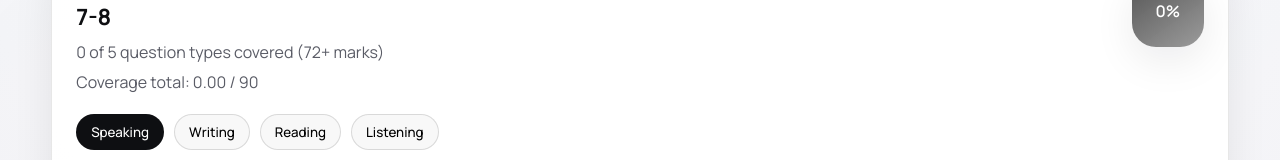
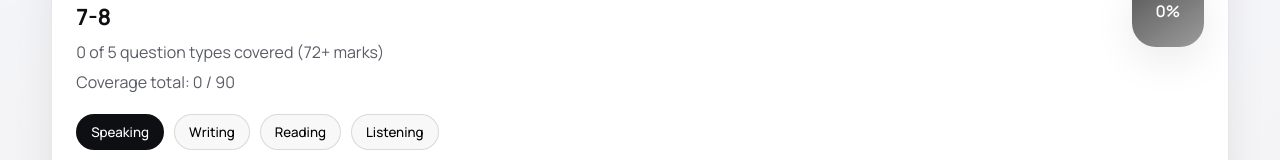
Before and after one commit to scuba3198/pte-class-coverage, a React (Vite) app: page / in a window 1280 px wide. Shown: the part 260-420 px from the top of the page. Built offline with nearby package versions, Linux system fonts and the light colour scheme.

Commit message:
style: remove decimals from coverage total

```diff
--- a/src/presentation/components/CoverageCard.tsx
+++ b/src/presentation/components/CoverageCard.tsx
@@ -47,7 +47,7 @@ export const CoverageCard: React.FC<CoverageCardProps> = ({
           <p className="card-subtitle">
             {coverageCounts.covered} of {coverageCounts.total} question types covered (72+ marks)
           </p>
-          <p className="card-subtitle">{`Coverage total: ${coverageMarksTotal.toFixed(2)} / 90`}</p>
+          <p className="card-subtitle">{`Coverage total: ${Math.round(coverageMarksTotal)} / 90`}</p>
         </div>
         <div className="progress-ring">
           <span>{Math.round((coverageCounts.covered / coverageCounts.total) * 100) || 0}%</span>
```
